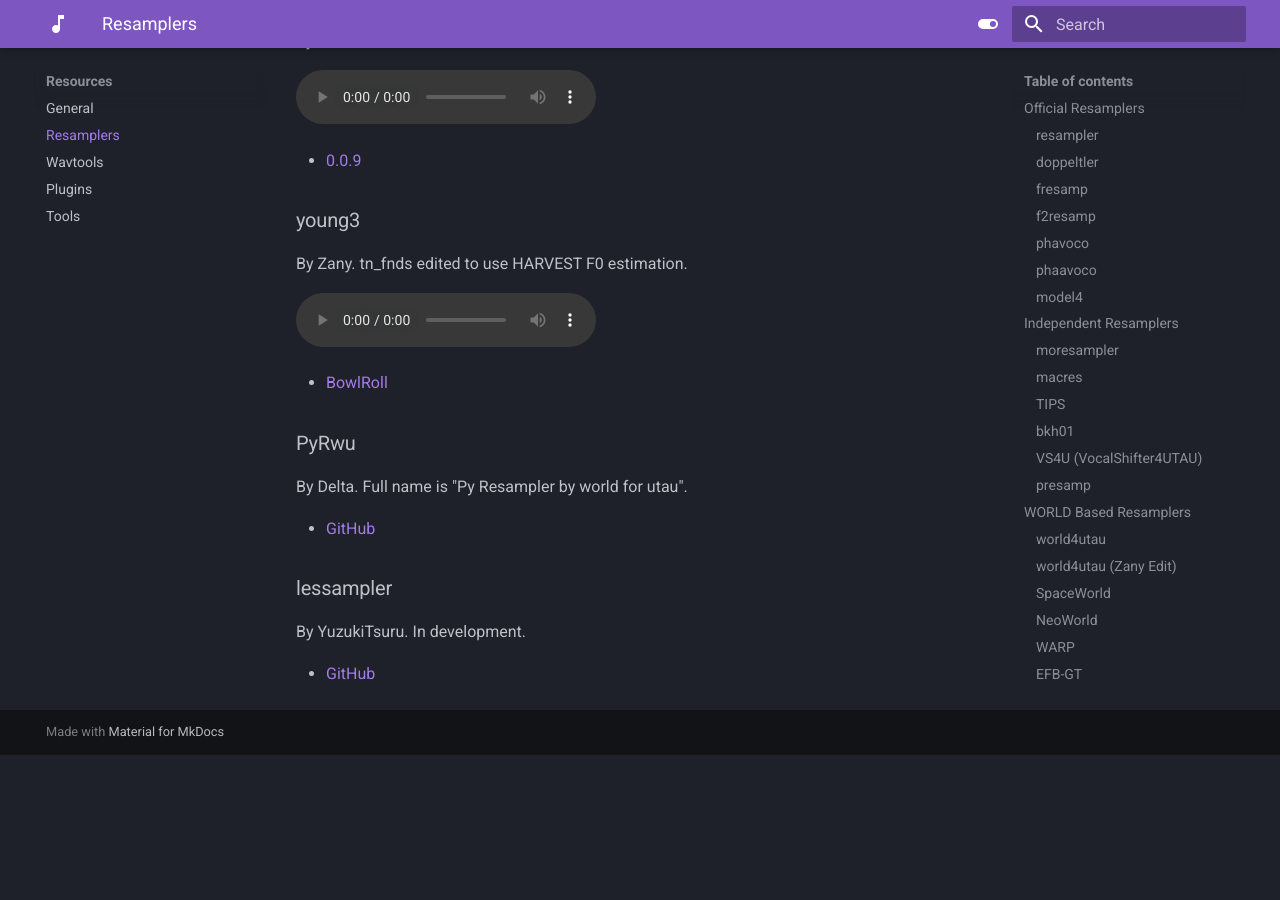
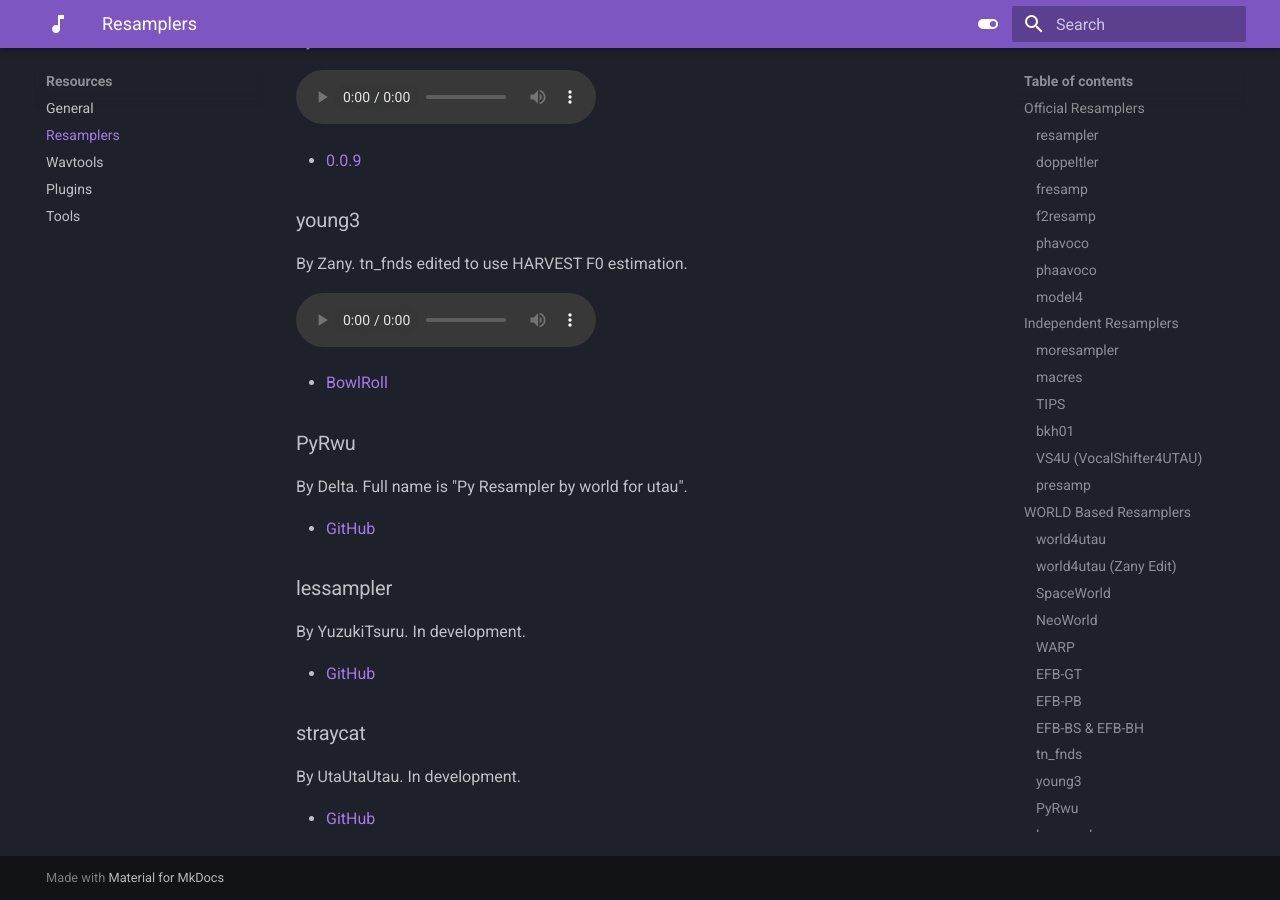
Before and after one commit to nagotown/utau.info, an MkDocs documentation site: the page built from docs/resources/resamplers.md, in a window 1280 px wide and 900 px high, scrolled down 6075 px. Built offline with MkDocs 1.6.1 and Material for MkDocs 9.7.7, drawn with Linux system fonts in a browser that asks for light colours; before the commit the page ends 6830 px from its top, so only the background shows below that.

Commit message:
Add straycat to resamplers.md

```diff
--- a/docs/resources/resamplers.md
+++ b/docs/resources/resamplers.md
@@ -270,3 +270,8 @@
 By YuzukiTsuru. In development.
 
 - [GitHub](https://github.com/YuzukiTsuru/lessampler)
+
+### straycat
+By UtaUtaUtau. In development.
+
+- [GitHub](https://github.com/UtaUtaUtau/straycat)
```
